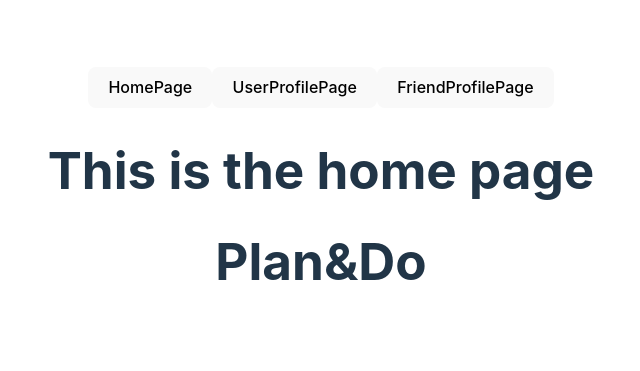
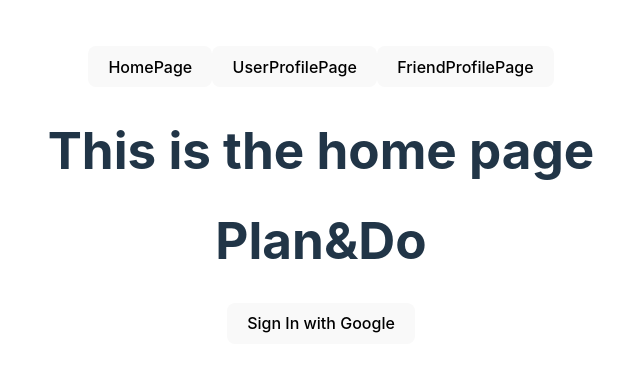
Before and after one commit to gabrielle-barnes/RendezView, a React (Vite) app: page / in a window 1280 px wide. Shown: the part 205-576 px from the top of the page, without its empty margins (319-959 px from the left). Built offline with nearby package versions, Linux system fonts and the light colour scheme; no server answers.

Commit message:
authorization functionality working

```diff
--- a/src/components/App.jsx
+++ b/src/components/App.jsx
@@ -4,10 +4,12 @@ import HomePage from "../pages/HomePage";
 import UserProfilePage from "../pages/UserProfilePage";
 import FriendProfilePage from "../pages/FriendProfilePage";
 import { Layout } from "../Layout";
+import { SignIn, SignOut } from "../components/Auth";
+import { useAuthentication } from "../services/authService";
 import "./App.css";
 
 function App() {
-  const [count, setCount] = useState(0);
+  const user = useAuthentication();
 
   return (
     <>
@@ -21,6 +23,14 @@ function App() {
         </Routes>
       </Router>
       <h1>Plan&Do</h1>
+
+      <div className="auth-section">
+        {user ? (
+          <SignOut />
+        ) : (
+          <SignIn />
+        )}
+      </div>
     </>
   );
 }
--- a/src/components/Auth.jsx
+++ b/src/components/Auth.jsx
@@ -1,14 +1,22 @@
-import { login, logout, loggedInUserDisplayName } from "../services/authService"
+import { login, logout, useAuthentication } from "../services/authService"
 
 export function SignIn() {
-  return <button onClick={login}>Sign In</button>
+  return <button onClick={login}>Sign In with Google</button>
 }
 
 export function SignOut() {
+  const user = useAuthentication()
+
   return (
     <div>
-      Hello, {loggedInUserDisplayName()}
-      <button onClick={logout}>Sign Out</button>
+      {user ? (
+        <>
+          Hello, {user.displayName}
+          <button onClick={logout}>Sign Out</button>
+        </>
+      ) : (
+        "Not signed in"
+      )}
     </div>
   )
 }
--- a/src/firebaseConfig.js
+++ b/src/firebaseConfig.js
@@ -12,5 +12,6 @@ const firebaseConfig = {
 };
 
 export const app = initializeApp(firebaseConfig)
+
 export const auth = getAuth(app)
 export const db = getFirestore(app)
```
Also changed, not shown: src/components/FriendRequest.jsx (added).
